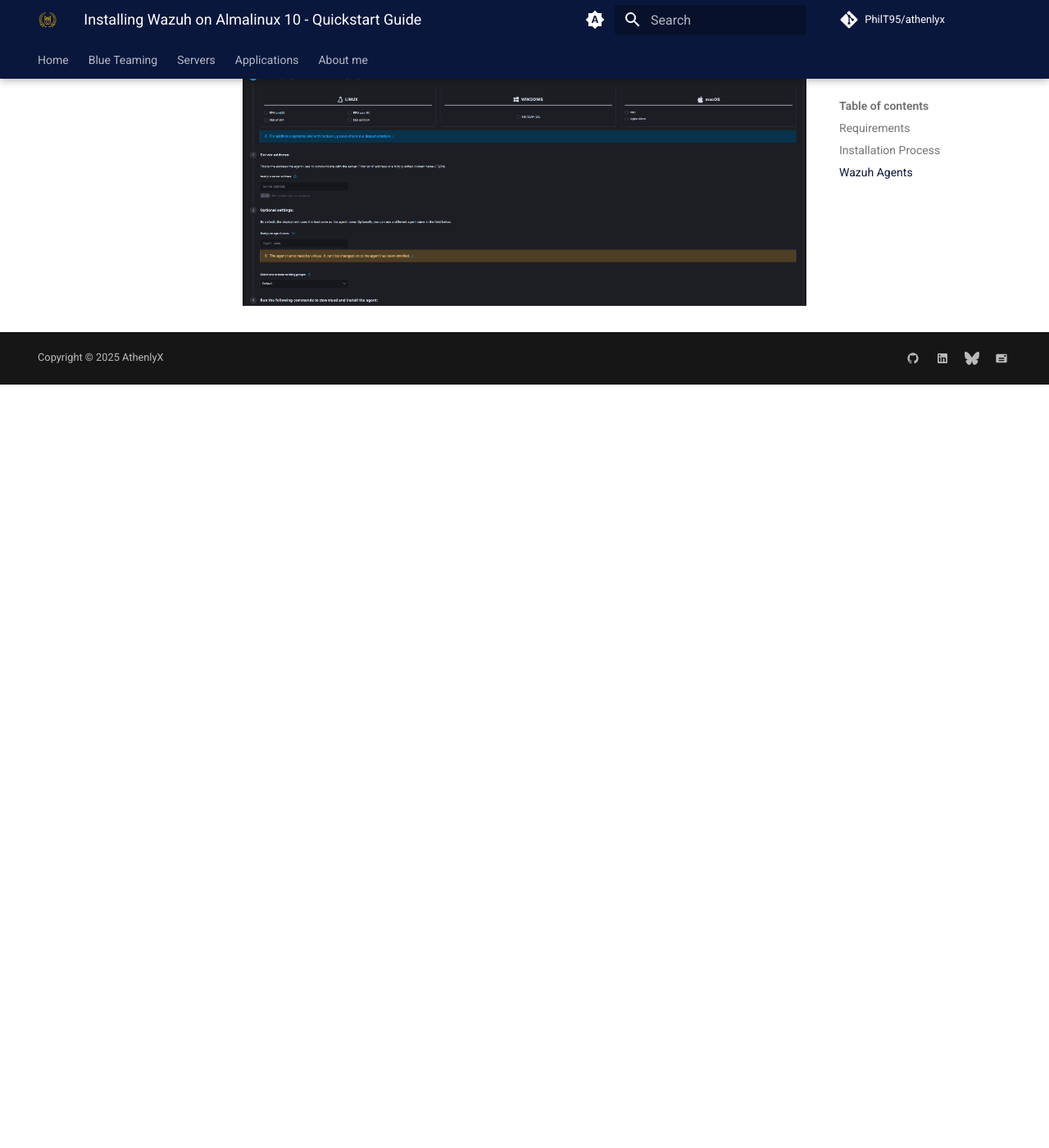
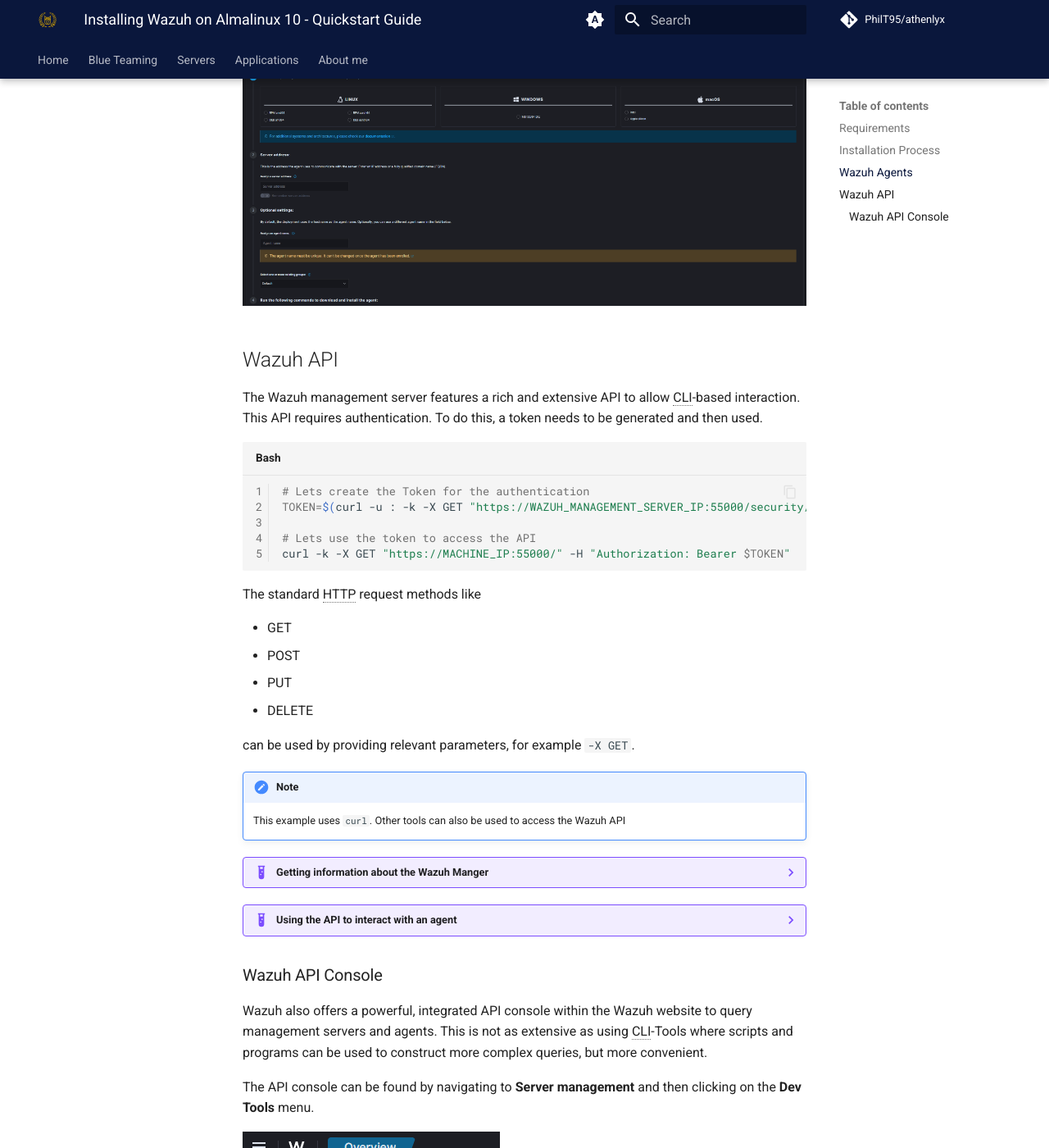
Before and after one commit to PhilT95/athenlyx, an MkDocs documentation site: the page built from docs/applications/wazuh/wazuh_setup.md, in a window 1280 px wide and 1400 px high, scrolled down 3379 px. Shown: the whole window at 82% size. Built offline with MkDocs 1.6.1 and Material for MkDocs 9.7.7, drawn with Linux system fonts in a browser that asks for light colours; plug-ins that fetch from the network failed and are left out; comment, search, counter and statistics services are not loaded; before the commit the page ends 3848 px from its top, so only the background shows below that; some of the changed text lies outside the part shown.

Commit message:
Added Wazuh API to the main article

````diff
--- a/docs/applications/wazuh/wazuh_setup.md
+++ b/docs/applications/wazuh/wazuh_setup.md
@@ -72,3 +72,57 @@ Within the **Summary** View of the Agents Management menu, there is an option to
 This menu guides through the OS selection as well as other key information required to install the agent correctly on the target system. Wazuh will even provide a simple installation command which installs and registers the agent with Wazuh.
 
 ![Deploy Agent Menu](images/wazuh_agents-deploymenu.png)
+
+## Wazuh API
+
+The Wazuh management server features a rich and extensive API to allow CLI-based interaction. This API requires authentication. To do this, a token needs to be generated and then used.
+
+```bash
+# Lets create the Token for the authentication
+TOKEN=$(curl -u : -k -X GET "https://WAZUH_MANAGEMENT_SERVER_IP:55000/security/user/authenticate?raw=true")
+
+# Lets use the token to access the API
+curl -k -X GET "https://MACHINE_IP:55000/" -H "Authorization: Bearer $TOKEN"
+```
+
+The standard HTTP request methods like
+
+- GET
+- POST
+- PUT
+- DELETE
+
+can be used by providing relevant parameters, for example ``-X GET``.
+
+!!! note
+
+    This example uses ``curl``. Other tools can also be used to access the Wazuh API
+
+
+??? example "Getting information about the Wazuh Manger"
+
+    To list some statistics and important information about the Wazuh management server, including what services are being monitored and some general settings, the following command can be used:
+
+    ```bash
+    curl -k -X GET "https://MACHINE_IP:55000/manager/configuration?pretty=true§ion=global" -H "Authorization: Bearer $TOKEN"
+    ```
+
+??? example "Using the API to interact with an agent"
+
+    This command can be used to interact with an Wazuh agent:
+
+    ```bash
+    curl -k -X GET "https://MACHINE_IP:55000/agents?pretty=true&offset=1&limit=2&select=status%2Cid%2Cmanager%2Cname%2Cnode_name%2Cversion&status=active" -H "Authorization: Bearer $TOKEN"
+    ```
+
+### Wazuh API Console
+
+Wazuh also offers a powerful, integrated API console within the Wazuh website to query management servers and agents. This is not as extensive as using CLI-Tools where scripts and programs can be used to construct more complex queries, but more convenient.
+
+The API console can be found by navigating to **Server management** and then clicking on the **Dev Tools** menu.
+
+![Wazuh API Console Navigation](images/wazuh_api-navigation.png)
+
+The API console defaults to a few sample queries that can be run. Simply select the line and press the green arrow that will appear to the right of the line.
+
+![Wazu API Console](images/wazuh_api.png)
````
Also changed, not shown: docs/applications/wazuh/images/wazuh_api-navigation.png (added), docs/applications/wazuh/images/wazuh_api.png (added).
